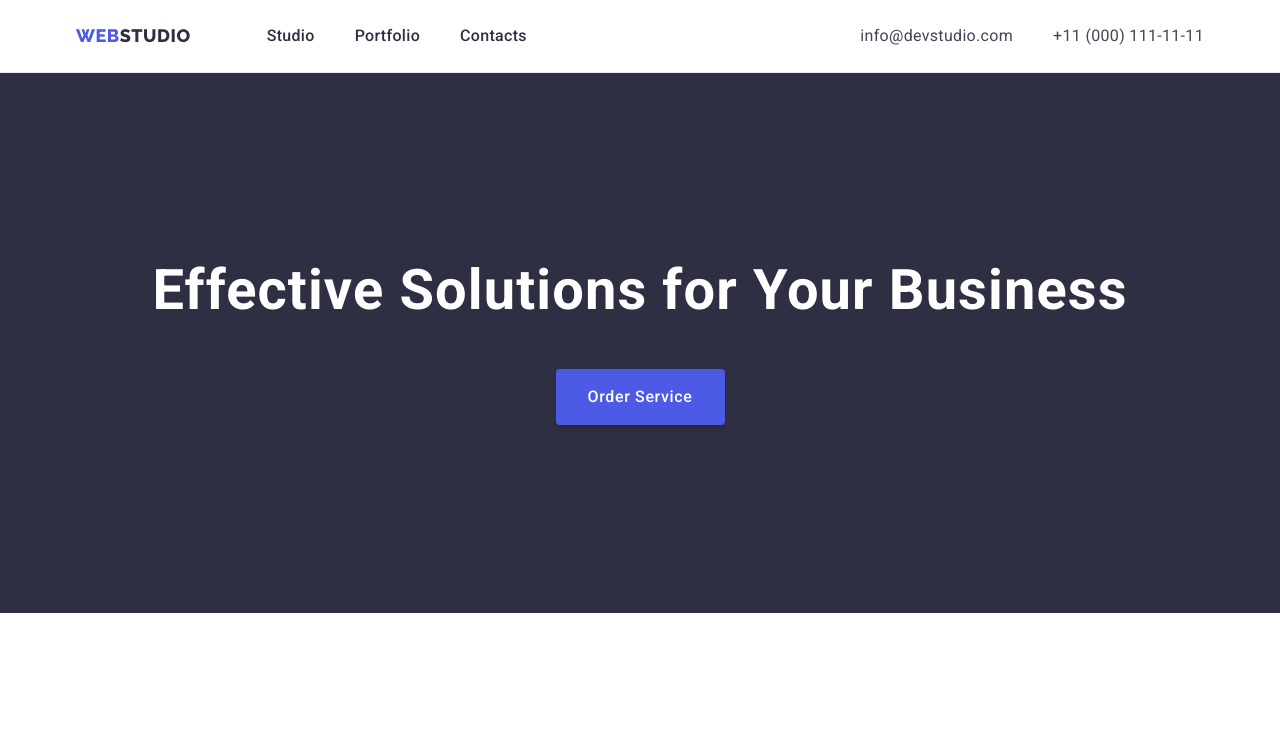
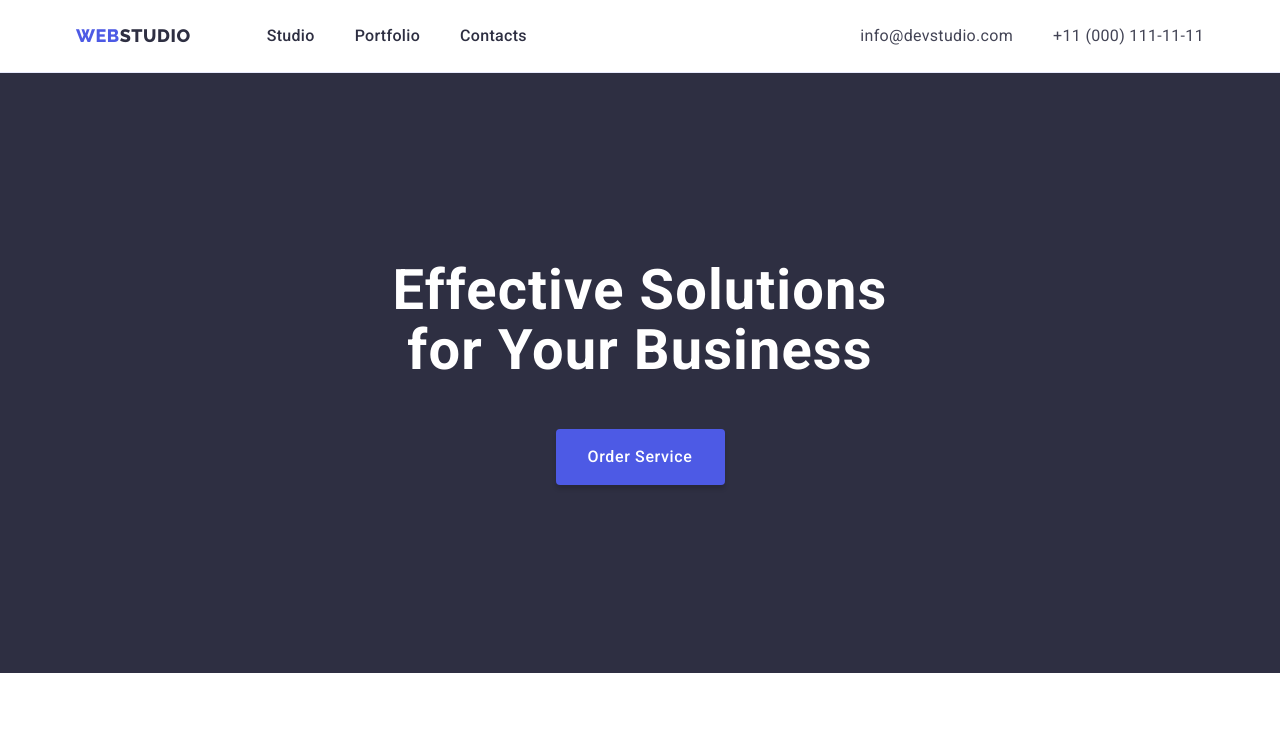
Before and after one commit to NPC-Roman/goit-markup-hw-03, a plain HTML site: page index.html in a window 1280 px wide. Shown: the top 729 px of the page. Drawn offline with nearby package versions, Linux system fonts and the light colour scheme.

Commit message:
Change №4

```diff
--- a/css/styles.css
+++ b/css/styles.css
@@ -70,6 +70,7 @@ body {
   letter-spacing: 0.02em;
 
   color: var(--dark-text-color);
+
   padding: 24px 0;
 }
 
@@ -87,6 +88,7 @@ body {
   letter-spacing: 0.02em;
 
   color: var(--main-text-color);
+
   padding: 24px 0;
 }
 
@@ -109,13 +111,12 @@ body {
   font-size: 56px;
   line-height: 1.07;
   letter-spacing: 0.02em;
+  text-align: center;
 
   color: var(--white-color);
 
-  margin-top: 0;
-  margin-bottom: 48px;
-
-  text-align: center;
+  max-width: 496px;
+  margin: 0 auto 48px;
 }
 
 .hero-btn {
```
